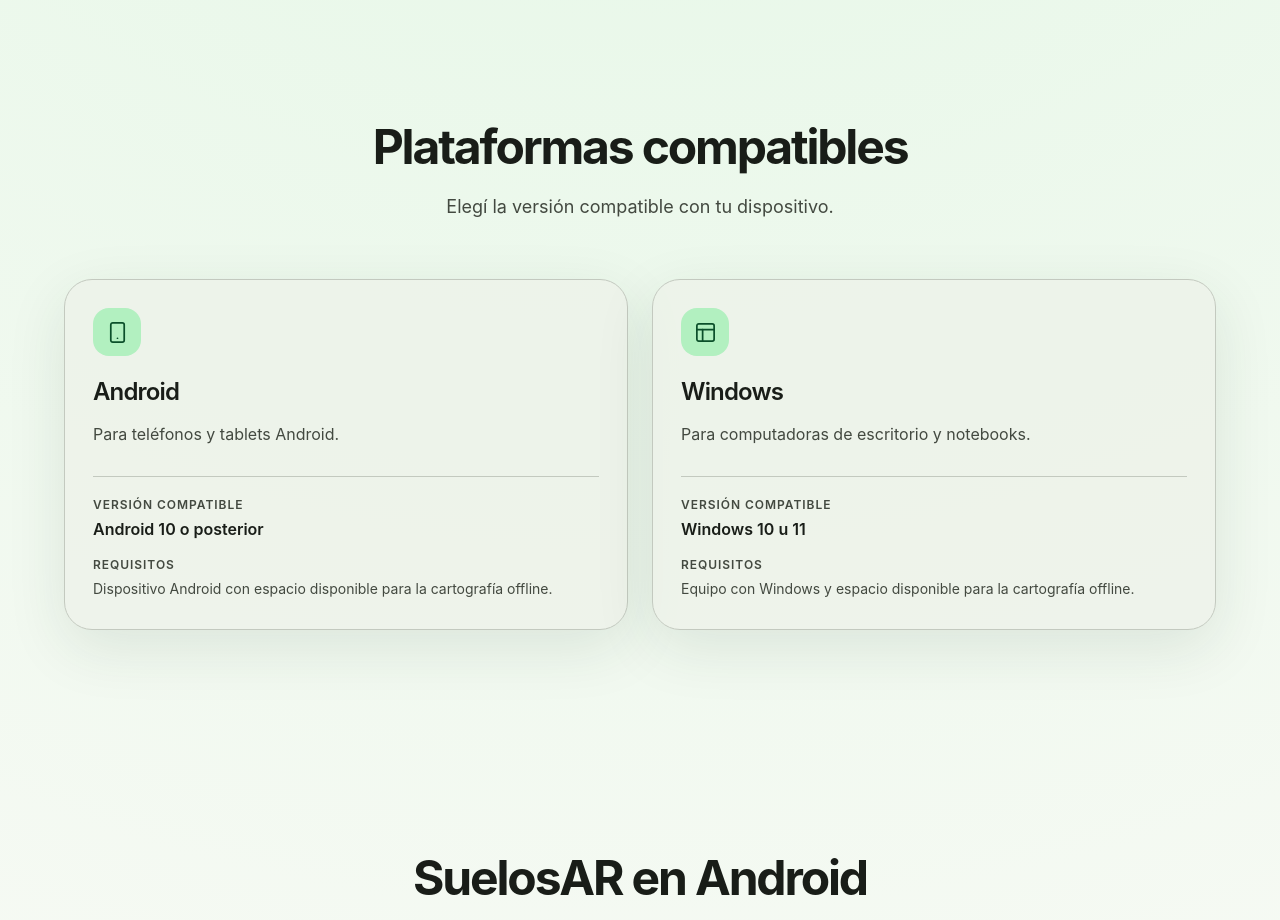
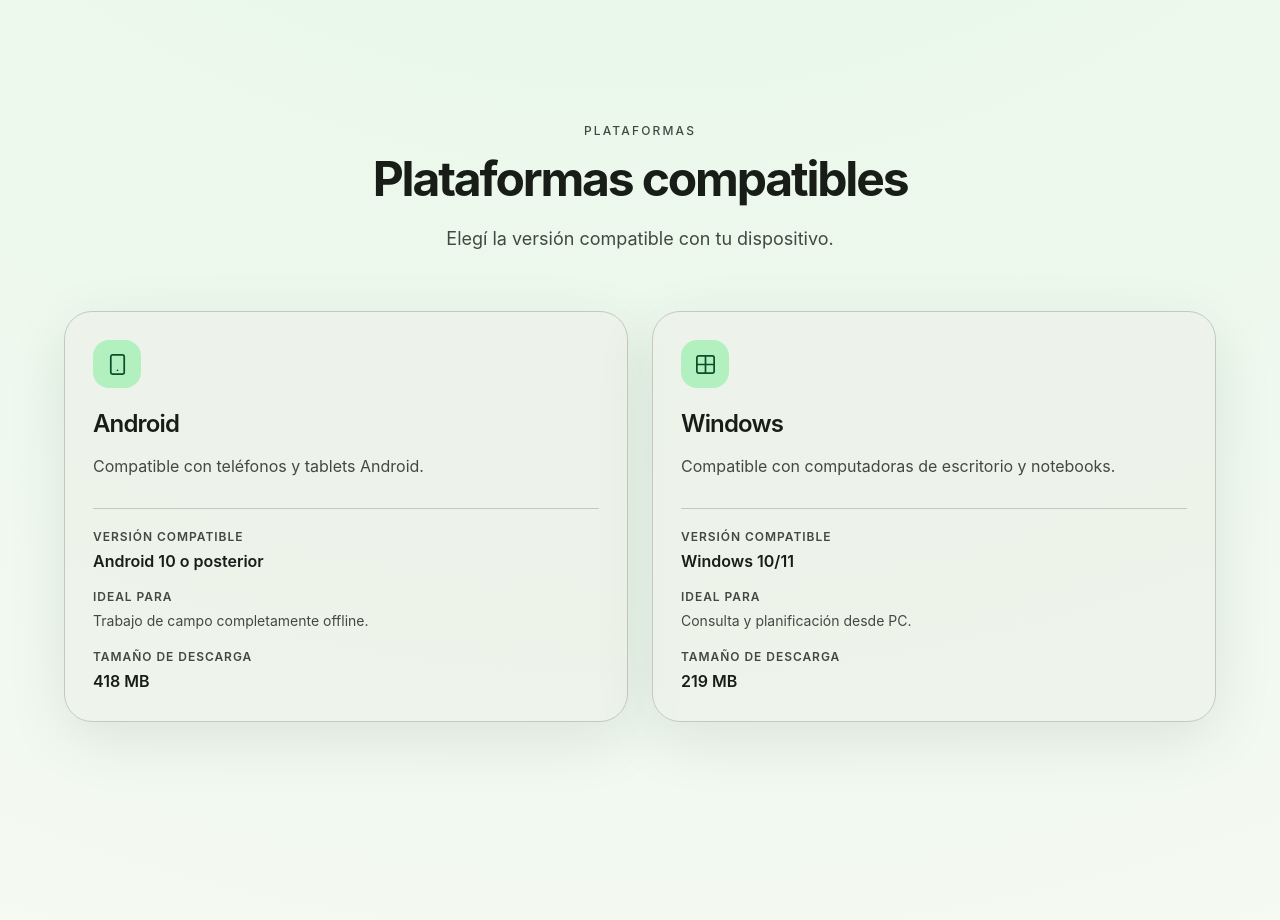
Before and after one commit to eljerexd/Web-SuelosAR, a Next.js app: page / in a window 1280 px wide. Shown: the part 5140-6060 px from the top of the page. Built offline with nearby package versions, Linux system fonts and the light colour scheme; no server answers.

Commit message:
Finalize landing page UI polish

```diff
--- a/components/platforms/available-platforms.tsx
+++ b/components/platforms/available-platforms.tsx
@@ -1,12 +1,12 @@
 "use client";
 
 import { motion, useReducedMotion } from "framer-motion";
-import { PanelsTopLeft, Smartphone } from "lucide-react";
+import { Grid2x2, Smartphone } from "lucide-react";
 
 import { useI18n } from "@/components/i18n/i18n-provider";
 import { PlatformCard } from "@/components/platforms/platform-card";
 
-const platformIcons = [Smartphone, PanelsTopLeft] as const;
+const platformIcons = [Smartphone, Grid2x2] as const;
 
 export function AvailablePlatforms() {
   const reducedMotion = useReducedMotion();
@@ -16,6 +16,7 @@
     <section id="platforms" className="scroll-mt-20 px-5 py-20 sm:px-8 sm:py-24 lg:py-28" aria-labelledby="platforms-title">
       <div className="mx-auto w-full max-w-6xl">
         <motion.div className="mx-auto max-w-3xl text-center" initial={reducedMotion ? false : { opacity: 1, y: 18 }} whileInView={{ opacity: 1, y: 0 }} viewport={{ once: true, amount: 0.5 }} transition={{ duration: reducedMotion ? 0 : 0.6, ease: [0.22, 1, 0.36, 1] }}>
+          <p className="mb-4 text-xs font-medium uppercase tracking-[0.18em] text-[var(--on-surface-variant)]">{dictionary.platforms.overline}</p>
           <h2 id="platforms-title" className="text-4xl font-bold tracking-[-0.045em] text-[var(--on-surface)] sm:text-5xl">{dictionary.platforms.title}</h2>
           <p className="mx-auto mt-5 max-w-2xl text-base leading-7 text-[var(--on-surface-variant)] sm:text-lg sm:leading-8">{dictionary.platforms.subtitle}</p>
         </motion.div>
--- a/components/platforms/platform-card.tsx
+++ b/components/platforms/platform-card.tsx
@@ -11,12 +11,14 @@
   version: string;
   requirementsLabel: string;
   requirements: string;
+  downloadSizeLabel: string;
+  downloadSize: string;
   index: number;
   reducedMotion: boolean;
 }
 
 /** Reusable installer card for current and future SuelosAR platforms. */
-export function PlatformCard({ icon: Icon, title, description, versionLabel, version, requirementsLabel, requirements, index, reducedMotion }: PlatformCardProps) {
+export function PlatformCard({ icon: Icon, title, description, versionLabel, version, requirementsLabel, requirements, downloadSizeLabel, downloadSize, index, reducedMotion }: PlatformCardProps) {
   return (
     <motion.article
       className="group flex h-full flex-col rounded-[1.75rem] border border-[var(--outline-variant)] bg-[var(--surface-container)]/72 p-6 shadow-[var(--shadow-soft)] transition-[background-color,box-shadow] duration-300 hover:bg-[var(--surface-container-high)] hover:shadow-md sm:p-7"
@@ -38,6 +40,10 @@
           <dt className="text-xs font-semibold uppercase tracking-[0.08em] text-[var(--on-surface-variant)]">{requirementsLabel}</dt>
           <dd className="mt-1 text-sm leading-6 text-[var(--on-surface-variant)]">{requirements}</dd>
         </div>
+        <div>
+          <dt className="text-xs font-semibold uppercase tracking-[0.08em] text-[var(--on-surface-variant)]">{downloadSizeLabel}</dt>
+          <dd className="mt-1 text-sm font-semibold text-[var(--on-surface)] sm:text-base">{downloadSize}</dd>
+        </div>
       </dl>
     </motion.article>
   );
--- a/lib/i18n/dictionaries.ts
+++ b/lib/i18n/dictionaries.ts
@@ -43,11 +43,12 @@
     windowsScreenAlt: "Mapa de suelos y búsqueda cartográfica en SuelosAR para Windows",
   },
   platforms: {
+    overline: "Plataformas",
     title: "Plataformas compatibles",
     subtitle: "Elegí la versión compatible con tu dispositivo.",
     cards: [
-      { title: "Android", description: "Para teléfonos y tablets Android.", versionLabel: "Versión compatible", version: "Android 10 o posterior", requirementsLabel: "Requisitos", requirements: "Dispositivo Android con espacio disponible para la cartografía offline." },
-      { title: "Windows", description: "Para computadoras de escritorio y notebooks.", versionLabel: "Versión compatible", version: "Windows 10 u 11", requirementsLabel: "Requisitos", requirements: "Equipo con Windows y espacio disponible para la cartografía offline." },
+      { title: "Android", description: "Compatible con teléfonos y tablets Android.", versionLabel: "Versión compatible", version: "Android 10 o posterior", requirementsLabel: "Ideal para", requirements: "Trabajo de campo completamente offline.", downloadSizeLabel: "Tamaño de descarga", downloadSize: "418 MB" },
+      { title: "Windows", description: "Compatible con computadoras de escritorio y notebooks.", versionLabel: "Versión compatible", version: "Windows 10/11", requirementsLabel: "Ideal para", requirements: "Consulta y planificación desde PC.", downloadSizeLabel: "Tamaño de descarga", downloadSize: "219 MB" },
     ],
   },
   features: {
@@ -242,11 +243,12 @@
     windowsScreenAlt: "Soil map and cartography search in SuelosAR for Windows",
   },
   platforms: {
+    overline: "Platforms",
     title: "Supported Platforms",
     subtitle: "Choose the version compatible with your device.",
     cards: [
-      { title: "Android", description: "For Android phones and tablets.", versionLabel: "Supported version", version: "Android 10 or later", requirementsLabel: "Requirements", requirements: "Android device with available storage for offline cartography." },
-      { title: "Windows", description: "For desktop and laptop computers.", versionLabel: "Supported version", version: "Windows 10 or 11", requirementsLabel: "Requirements", requirements: "Windows computer with available storage for offline cartography." },
+      { title: "Android", description: "Compatible with Android phones and tablets.", versionLabel: "Supported version", version: "Android 10 or later", requirementsLabel: "Ideal for", requirements: "Completely offline field work.", downloadSizeLabel: "Download size", downloadSize: "418 MB" },
+      { title: "Windows", description: "Compatible with desktop and laptop computers.", versionLabel: "Supported version", version: "Windows 10/11", requirementsLabel: "Ideal for", requirements: "Consultation and planning from a PC.", downloadSizeLabel: "Download size", downloadSize: "219 MB" },
     ],
   },
   features: {
```
